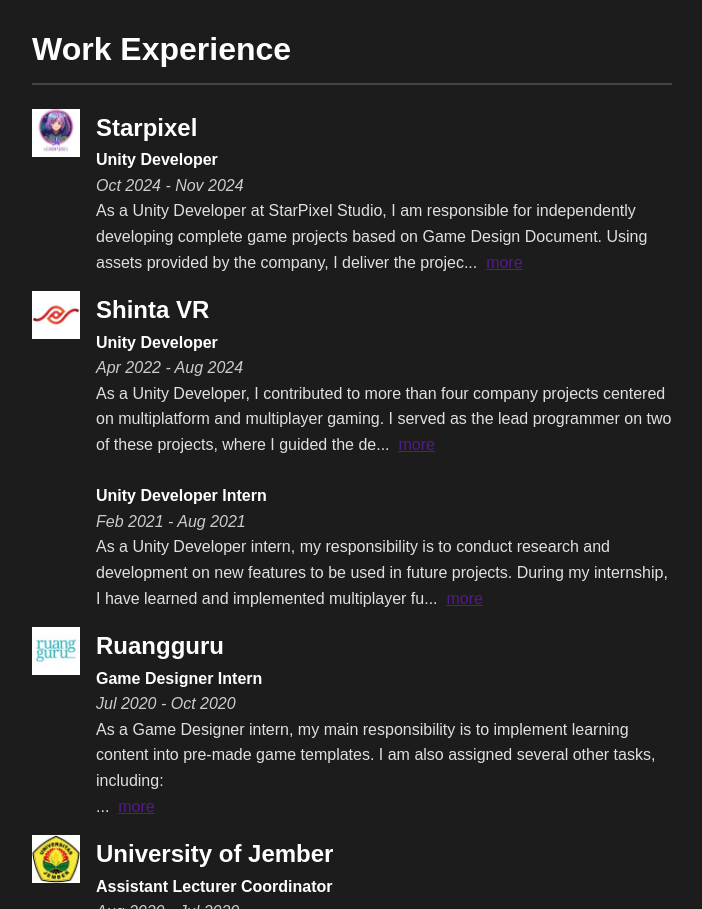
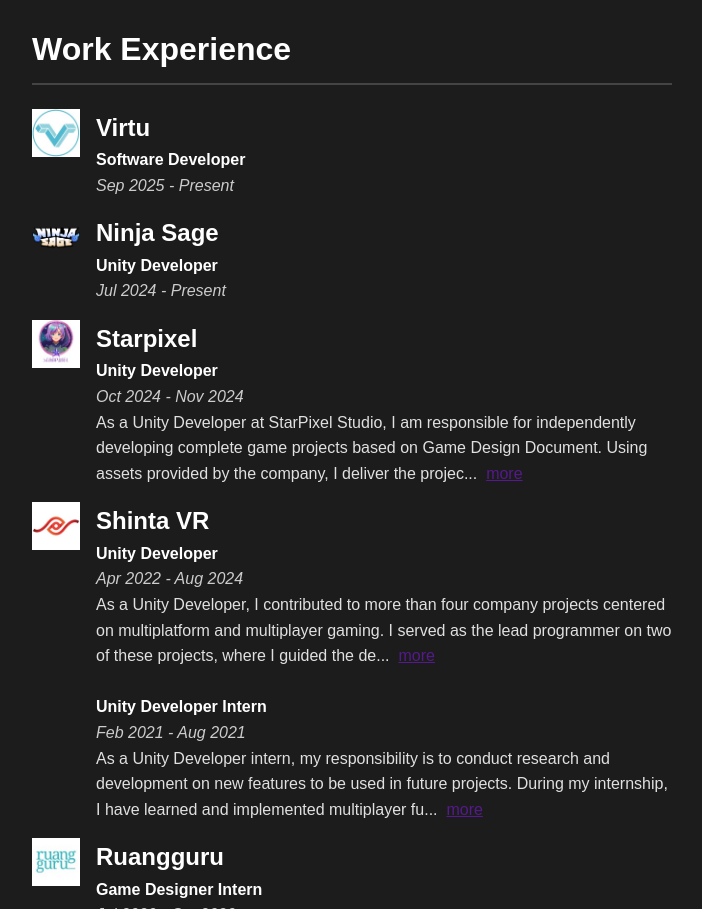
Before and after one commit to KucingMaboek/kucingmaboek.github.io, a website built with webpack: page index.html in a window 1280 px wide. Shown: the part 2409-3318 px from the top of the page, without its empty margins (288-990 px from the left). Built offline with nearby package versions, Linux system fonts and the light colour scheme.

Commit message:
Add work experience

```diff
--- a/index.html
+++ b/index.html
@@ -337,6 +337,24 @@
   <div class="container">
     <h2>Work Experience</h2>
     <div class="experience-card">
+      <img src="img/virtu_logo.jpeg" alt="Virtu" class="experience-logo">
+      <div class="experience-info">
+        <h3>Virtu</h3>
+        <p class="experience-position">Software Developer</p>
+        <p class="experience-date">Sep 2025 - Present</p>
+        <p class="experience-description"></p>
+      </div>
+    </div>
+    <div class="experience-card">
+      <img src="img/ninja_sage_logo.jpeg" alt="Ninja Sage" class="experience-logo">
+      <div class="experience-info">
+        <h3>Ninja Sage</h3>
+        <p class="experience-position">Unity Developer</p>
+        <p class="experience-date">Jul 2024 - Present</p>
+        <p class="experience-description"></p>
+      </div>
+    </div>
+    <div class="experience-card">
       <img src="img/starpixelstudios_logo.jpeg" alt="Starpixel" class="experience-logo">
       <div class="experience-info">
         <h3>Starpixel</h3>
```
Also changed, not shown: img/ninja_sage_logo.jpeg (added), img/virtu_logo.jpeg (added).
